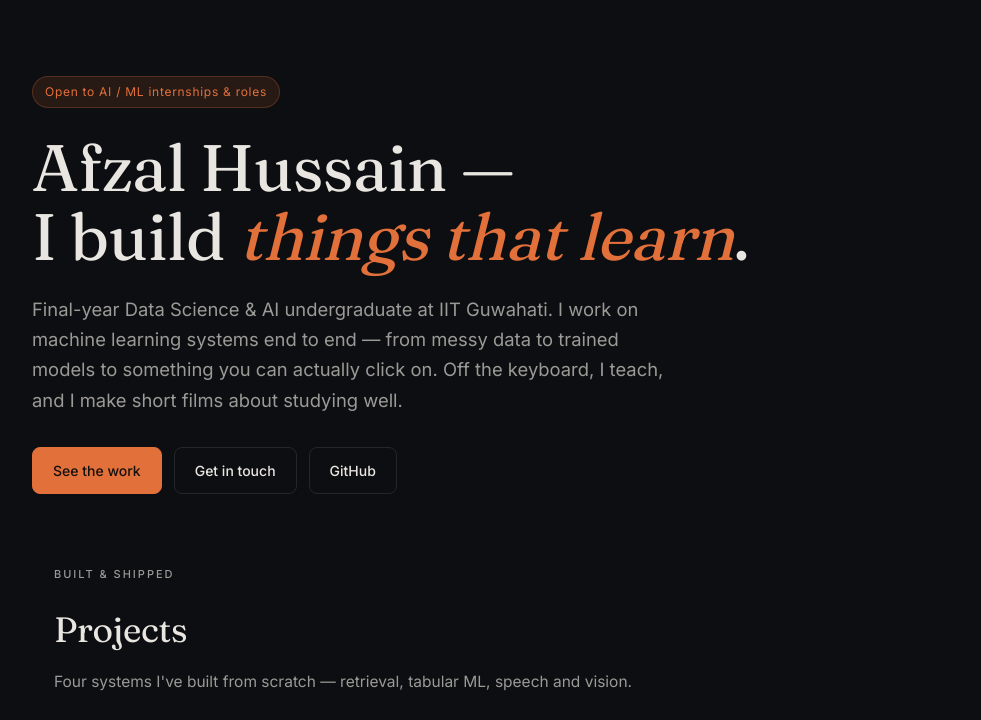
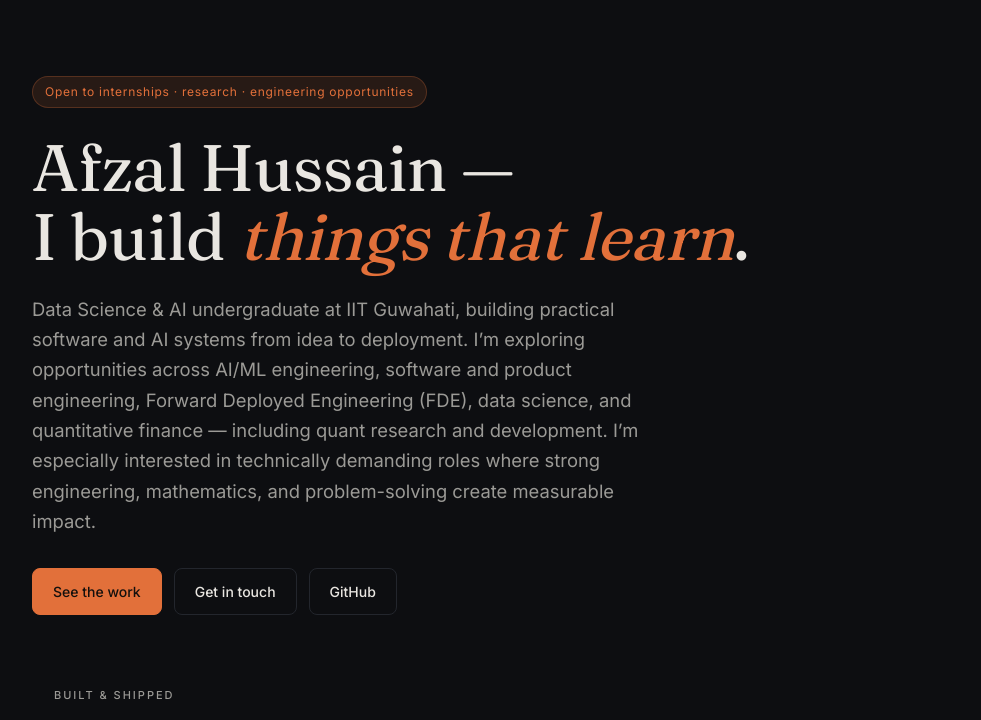
Before and after one commit to Afzu01/Afzu01.github.io, a plain HTML site: page index.html in a window 1280 px wide. Shown: the top 720 px of the page, without its empty margins (138-1119 px from the left). Drawn offline with Linux system fonts and the light colour scheme.

Commit message:
Broaden portfolio opportunity positioning

```diff
--- a/index.html
+++ b/index.html
@@ -105,9 +105,9 @@ footer{padding:36px 0 54px;color:var(--muted);font-size:13px;border-top:1px soli
 <body>
 
 <header class="wrap hero">
-  <span class="tag">Open to AI / ML internships &amp; roles</span>
+  <span class="tag">Open to internships · research · engineering opportunities</span>
   <h1>Afzal Hussain —<br>I build <em>things that learn</em>.</h1>
-  <p>Final-year Data Science &amp; AI undergraduate at IIT Guwahati. I work on machine learning systems end to end — from messy data to trained models to something you can actually click on. Off the keyboard, I teach, and I make short films about studying well.</p>
+  <p>Data Science &amp; AI undergraduate at IIT Guwahati, building practical software and AI systems from idea to deployment. I’m exploring opportunities across AI/ML engineering, software and product engineering, Forward Deployed Engineering (FDE), data science, and quantitative finance — including quant research and development. I’m especially interested in technically demanding roles where strong engineering, mathematics, and problem-solving create measurable impact.</p>
   <div class="cta">
     <a class="btn primary" href="#projects">See the work</a>
     <a class="btn" href="#contact">Get in touch</a>
```
